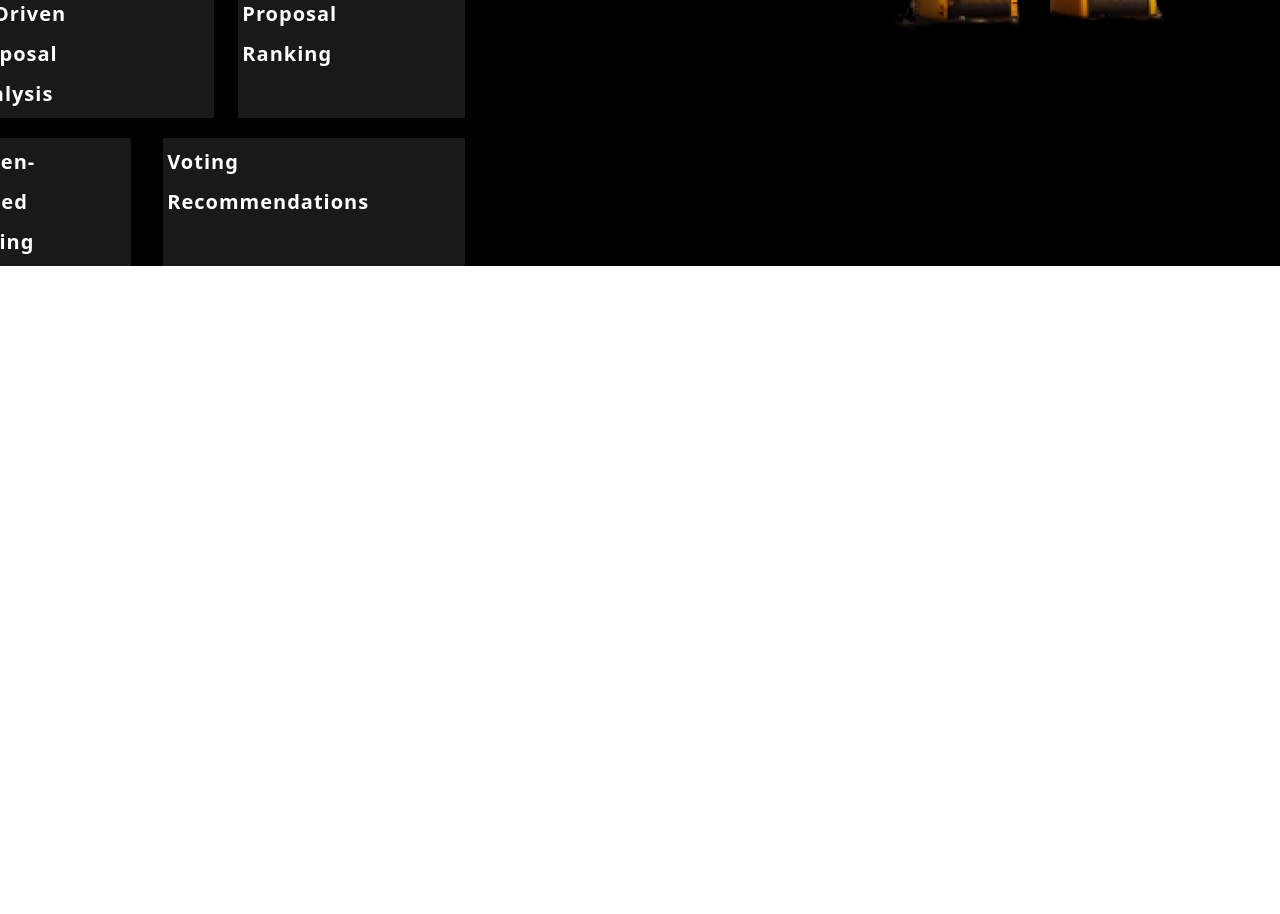
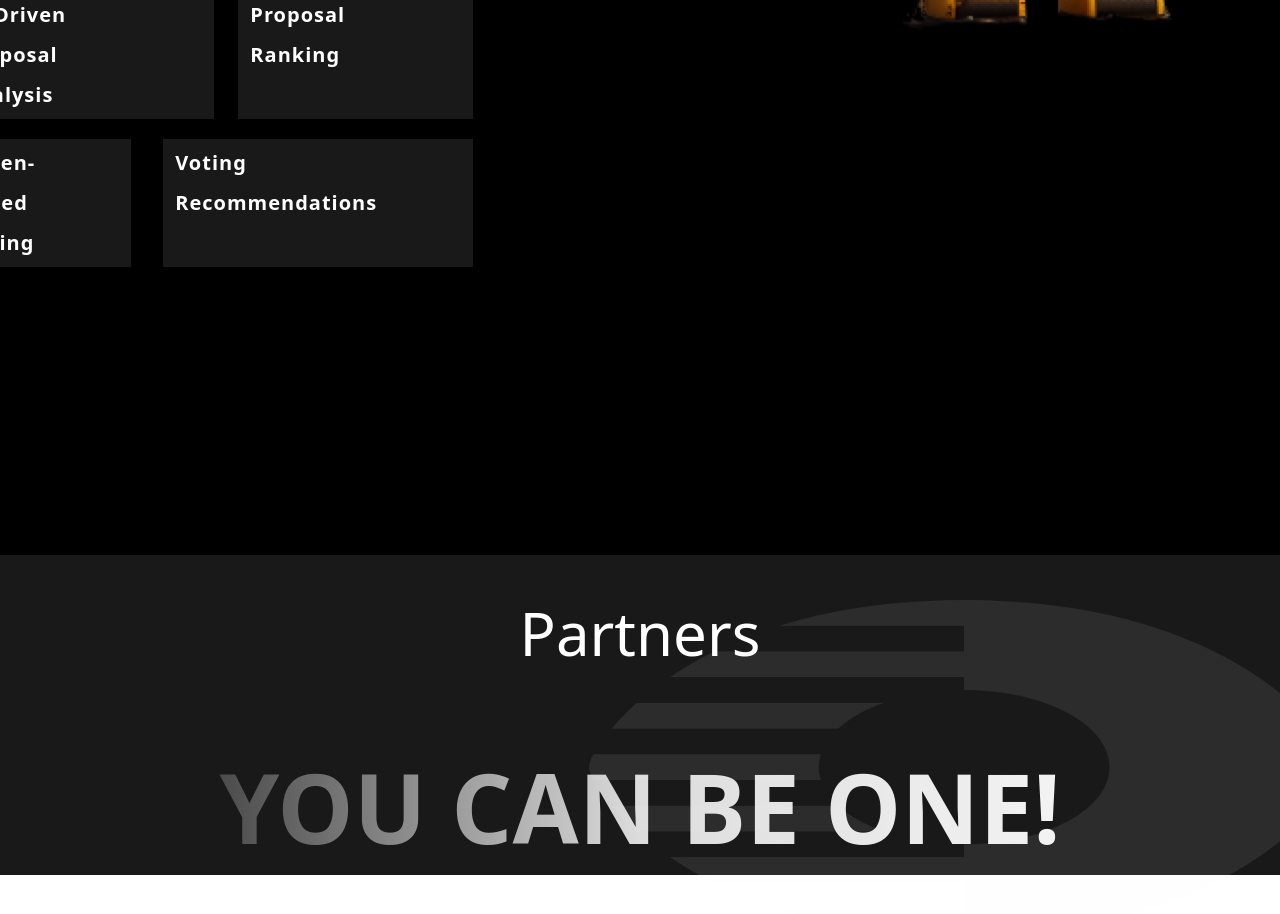
Before and after one commit to Vikramop/diag, a React (Vite) app: page / in a window 1280 px wide. Shown: the part 980-1894 px from the top of the page. Before the commit the page ends 1246 px from the top, so only its background shows below. Built offline with nearby package versions, Linux system fonts and the light colour scheme.

Commit message:
partners sec

```diff
--- a/src/App.jsx
+++ b/src/App.jsx
@@ -3,12 +3,14 @@ import Header from './components/Header';
 
 import './App.css';
 import Hero from './components/Hero';
+import Partners from './components/Partners';
 
 function App() {
   return (
     <>
       <Header />
       <Hero />
+      <Partners />
     </>
   );
 }
--- a/src/components/Hero.jsx
+++ b/src/components/Hero.jsx
@@ -8,7 +8,7 @@ import e3 from '../assets/e3.png';
 
 const Hero = () => {
   return (
-    <div className="text-white bg-black h-auto max-xl:w-[100%] h-[100vh] flex justify-center gap-40 ">
+    <div className="text-white bg-black h-auto max-xl:w-[100%] flex justify-center gap-40 ">
       <div className=" mt-40">
         <img src={Line} alt="line" />
         <h1 className="text-[48px] font-bold mt-4">
@@ -33,22 +33,22 @@ const Hero = () => {
 
           <div className="gap-5 flex flex-col mt-8">
             <div className="flex gap-6">
-              <p className="text-[20px] font-semibold bg-[#3533337d] tracking-wider py-1 pl-1 pr-24 leading-loose">
+              <p className="text-[20px] font-semibold bg-[#3533337d] tracking-wider py-1 pl-3 pr-24 leading-loose">
                 AI-Driven Proposal <br />
                 Analysis
               </p>
-              <p className="text-[20px] font-semibold bg-[#3533337d] tracking-wider py-1 pl-1 pr-32 leading-loose">
+              <p className="text-[20px] font-semibold bg-[#3533337d] tracking-wider py-1 pl-3 pr-32 leading-loose">
                 {' '}
                 Proposal <br />
                 Ranking
               </p>
             </div>
             <div className="flex gap-8">
-              <p className="text-[20px] font-semibold bg-[#3533337d] tracking-wider py-1 pl-1 pr-24 leading-loose">
+              <p className="text-[20px] font-semibold bg-[#3533337d] tracking-wider py-1 pl-3 pr-24 leading-loose">
                 Token-Based <br />
                 Voting
               </p>
-              <p className="text-[20px] font-semibold bg-[#3533337d] tracking-wider py-1 pl-1 pr-24 leading-loose">
+              <p className="text-[20px] font-semibold bg-[#3533337d] tracking-wider py-1 pl-3 pr-24 leading-loose">
                 Voting <br /> Recommendations
               </p>
             </div>
--- /dev/null
+++ b/src/components/Partners.jsx
@@ -0,0 +1,20 @@
+import React from 'react';
+import img from '../assets/partnersimg.png';
+
+const Partners = () => {
+  return (
+    <div className=" relative mt-72 text-white bg-[#3533337d] h-[40vh]">
+      <h1 className=" text-center pt-12 text-6xl font-normal">Partners</h1>
+      <p className=" text-center text-8xl font-semibold mt-24 text-transparent bg-clip-text bg-gradient-to-r from-[#000000] via-[#ffffffd9] to-[#ffffff]">
+        YOU CAN BE ONE!
+      </p>
+      <img
+        src={img}
+        alt="img"
+        className="absolute  w-[800px] h-[450px] right-0 top-0"
+      />
+    </div>
+  );
+};
+
+export default Partners;
```
Also changed, not shown: src/assets/partnersimg.png (added).
